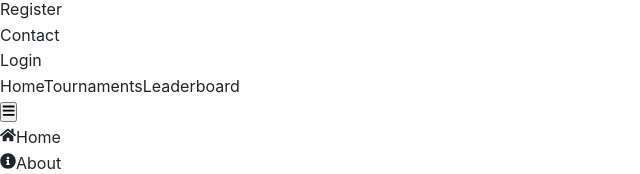
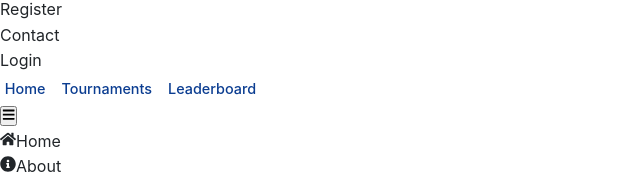
Before and after one commit to HirwaYves/wechess, a React (Vite) app: page /contact in a window 1280 px wide. Shown: the part 413-587 px from the top of the page, without its empty margins (0-640 px from the left). Built offline with nearby package versions, Linux system fonts and the light colour scheme; no server answers.

Commit message:
Update navbar.css

```diff
--- a/src/components/navbar.css
+++ b/src/components/navbar.css
@@ -110,6 +110,25 @@
     background: #ffeeee;
   }
 }
+
+.mobile-primary-links {
+  display: flex;
+  gap: 0.4rem;
+  margin-right: 0.2rem;
+}
+.mobile-text-link {
+  color: var(--primary, #0B3D91);
+  font-size: 0.9rem;
+  font-weight: 500;
+  text-decoration: none;
+  padding: 0.2rem 0.3rem;
+  white-space: nowrap;
+}
+.mobile-text-link.active {
+  font-weight: 600;
+  border-bottom: 2px solid var(--secondary, #D4AF37);
+}
+
 .mobile-profile-icon {
   background: none;
   border: none;
```
